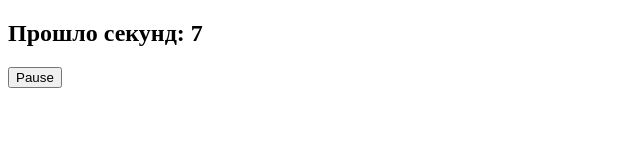
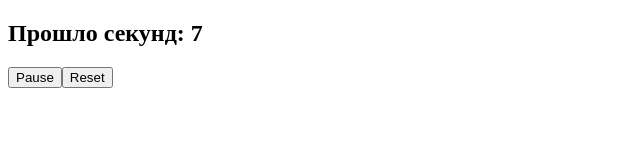
Before and after one commit to TulupaAnton/PracProps, a React (Vite) app: page / in a window 1280 px wide. Shown: the top 160 px of the page, without its empty margins (0-640 px from the left). Built offline with nearby package versions, Linux system fonts and the light colour scheme.

Commit message:
useEffect

```diff
--- a/src/timer.jsx
+++ b/src/timer.jsx
@@ -20,7 +20,14 @@ export function Timer() {
     <div>
       <h2>Прошло секунд: {seconds}</h2>
       <button onClick={() => setIsRunning((prev) => !prev)}>
-        {isRunning == true ? "Pause" : "Resume"}
+        {isRunning ? "Pause" : "Resume"}
+      </button>
+      <button
+        onClick={() => {
+          (setIsRunning(false), setSeconds(0));
+        }}
+      >
+        Reset
       </button>
     </div>
   );
```
